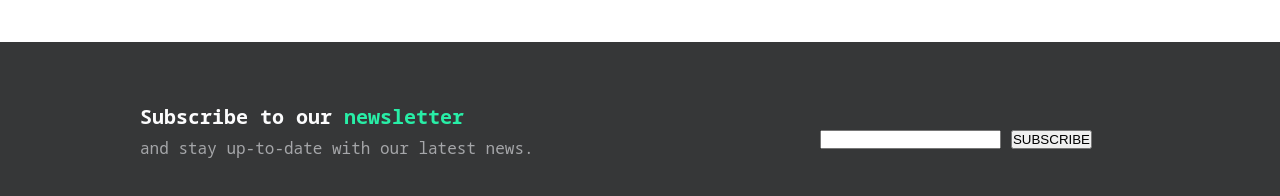
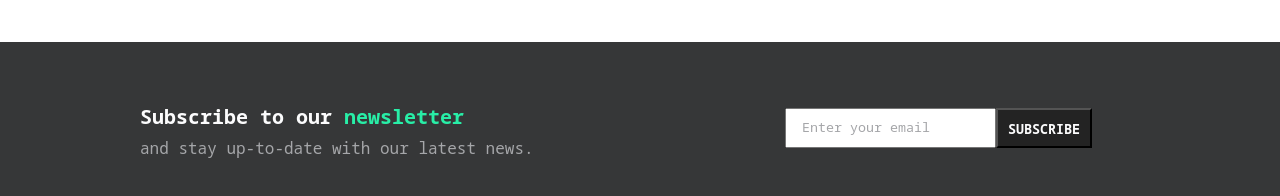
Before and after one commit to amr-hammoud/sefactory-replicate, a plain HTML site: page index.html in a window 1280 px wide. Shown: the part 6149-6345 px from the top of the page. Drawn offline with Linux system fonts and the light colour scheme.

Commit message:
add email input in subscribe section

```diff
--- a/assets/css/style.css
+++ b/assets/css/style.css
@@ -955,5 +955,29 @@ header .header-menu {
 
 .subscribe-info {
     color: var(--silver-chalice);
+}
 
+.subscribe form {
+    display: flex;
+    flex-flow: row nowrap;
+    padding: 0;
 }
+
+.input-subscribe {
+    height: 40px;
+    padding: 5px 15px;
+}
+
+.input-subscribe::placeholder {
+    font-family: "Noto Sans Mono", sans-serif;
+    color: var(--silver-chalice);
+}
+
+.btn-subscribe {
+    height: 40px;
+    padding: 10px;
+    font-family: "Noto Sans Mono", sans-serif;
+    font-weight: 900;
+    color: var(--off-white);
+    background-color: var(--black);
+}
--- a/index.html
+++ b/index.html
@@ -406,10 +406,8 @@
                     <p class="subscribe-info">and stay up-to-date with our latest news.</p>
                 </div>
                 <form>
-                    <div class="form">
-                        <input type="email">
-                        <button>SUBSCRIBE</button>
-                    </div>
+                    <input class="input-subscribe" placeholder="Enter your email" type="email">
+                    <button class="btn-subscribe" type="submit">SUBSCRIBE</button>
                 </form>
             </div>
         </div>
```
